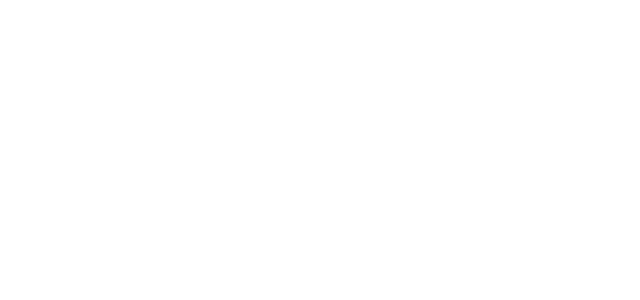
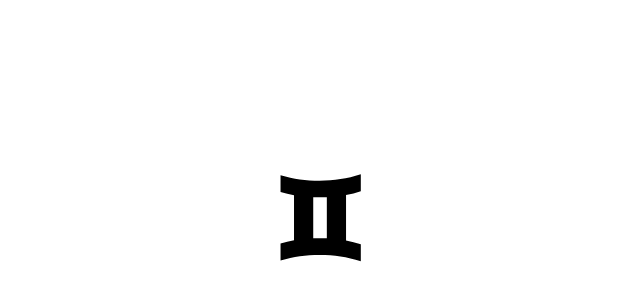
Before and after one commit to khaingzarnimaw/mawlay-portfolio, a React (Vite) app: page /test in a window 1280 px wide. Shown: the part 982-1282 px from the top of the page, without its empty margins (319-959 px from the left). Before the commit the page ends 800 px from the top, so only its background shows below. Built offline with nearby package versions, Linux system fonts and the light colour scheme.

Commit message:
top animation

```diff
--- a/src/pages/Test.jsx
+++ b/src/pages/Test.jsx
@@ -23,6 +23,9 @@ const Test = () => {
     <div>
     <GiGemini className="flex justify-center items-center h-screen text-8xl mx-auto food"/>
     </div>
+    <div>
+    <GiGemini className="flex justify-center items-center h-screen text-8xl mx-auto food"/>
+    </div>
 
 
 
```
